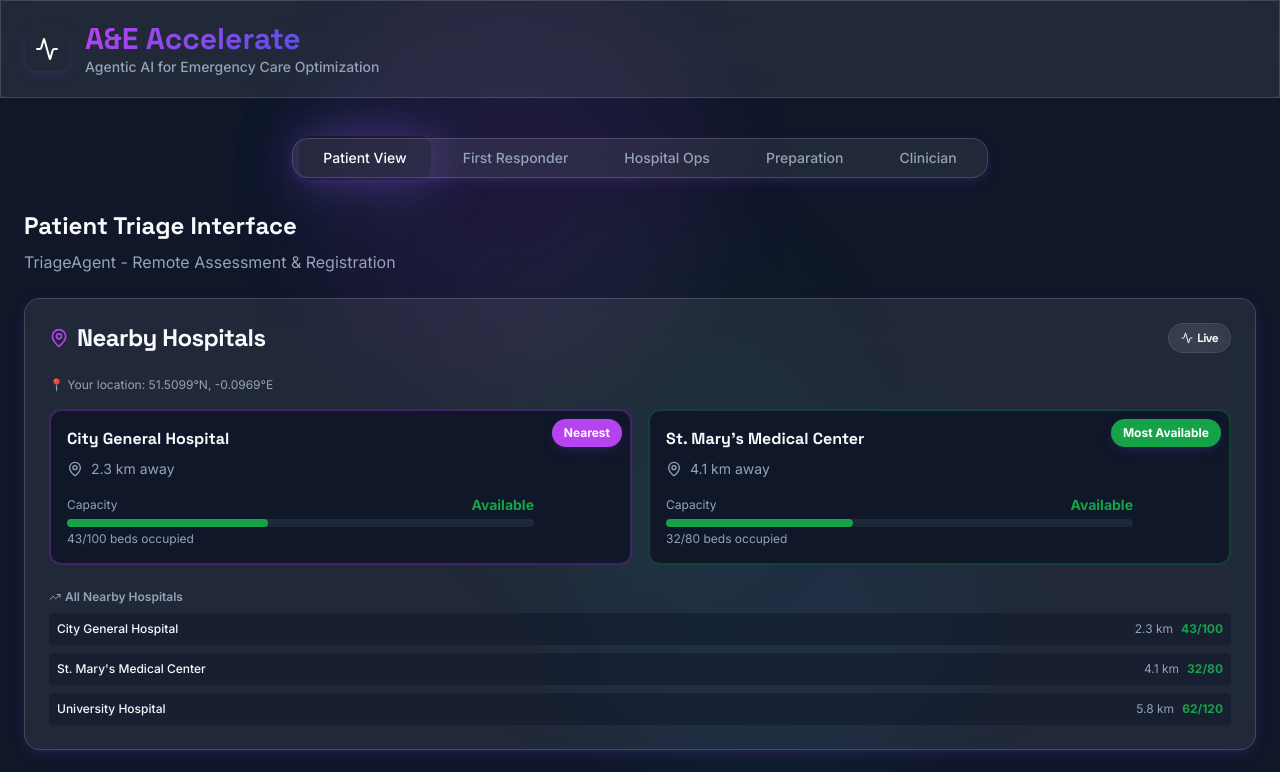
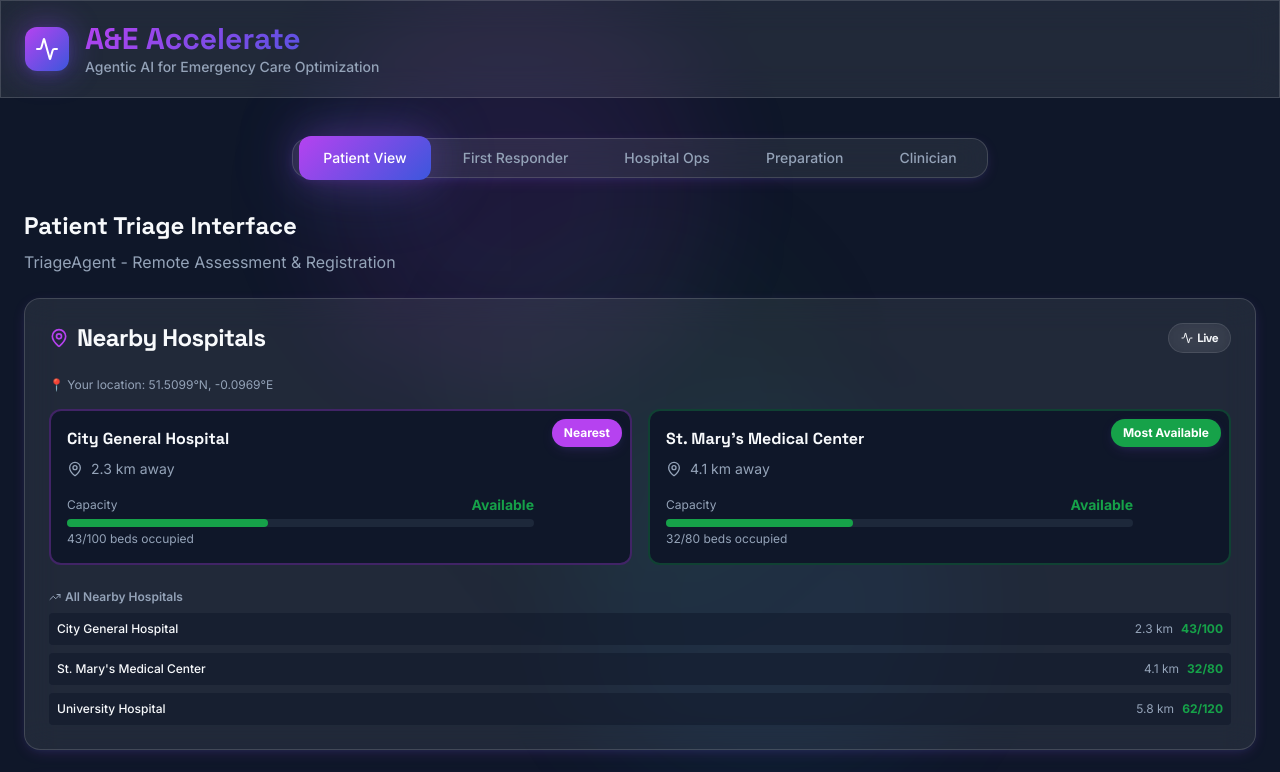
Before and after one commit to FHL-08/gridlock-solver-ai, a React (Vite) app: page / in a window 1280 px wide. Shown: the top 772 px of the page. Built offline with nearby package versions, Linux system fonts and the light colour scheme; the HTML template or start-up script is replaced by a standard one.

Commit message:
Apply gradient background to buttons
Update tailwind.config.ts to include gradient backgrounds for buttons, ensuring they use the A&E Accelerate gradient color instead of a gray fill.

```diff
--- a/tailwind.config.ts
+++ b/tailwind.config.ts
@@ -85,6 +85,13 @@ export default {
           ring: "hsl(var(--sidebar-ring))",
         },
       },
+      backgroundImage: {
+        'gradient-primary': 'linear-gradient(135deg, hsl(280 85% 60%) 0%, hsl(230 70% 55%) 100%)',
+        'gradient-accent': 'linear-gradient(135deg, hsl(199 89% 48%) 0%, hsl(280 85% 60%) 100%)',
+        'gradient-success': 'linear-gradient(135deg, hsl(142 76% 36%) 0%, hsl(199 89% 48%) 100%)',
+        'gradient-critical': 'linear-gradient(135deg, hsl(0 84% 60%) 0%, hsl(280 85% 60%) 100%)',
+        'gradient-surface': 'linear-gradient(135deg, hsl(222 47% 14%) 0%, hsl(217 33% 17%) 100%)',
+      },
       borderRadius: {
         lg: "var(--radius)",
         md: "calc(var(--radius) - 2px)",
```
